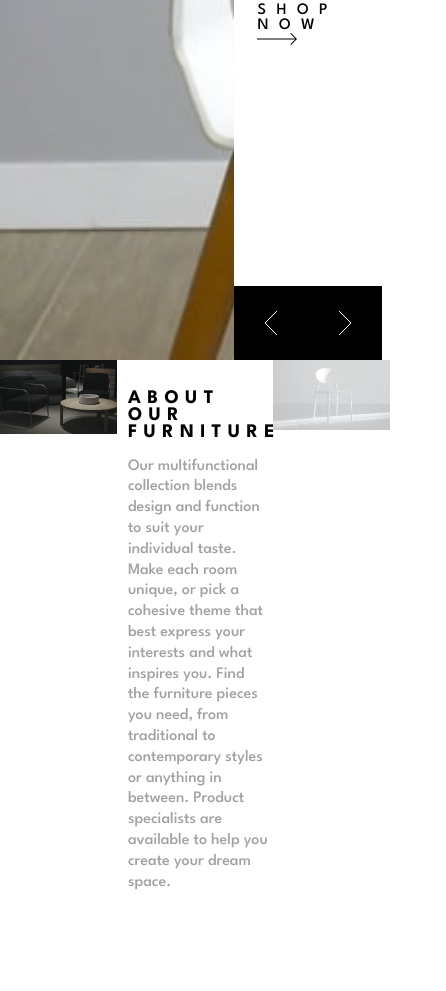
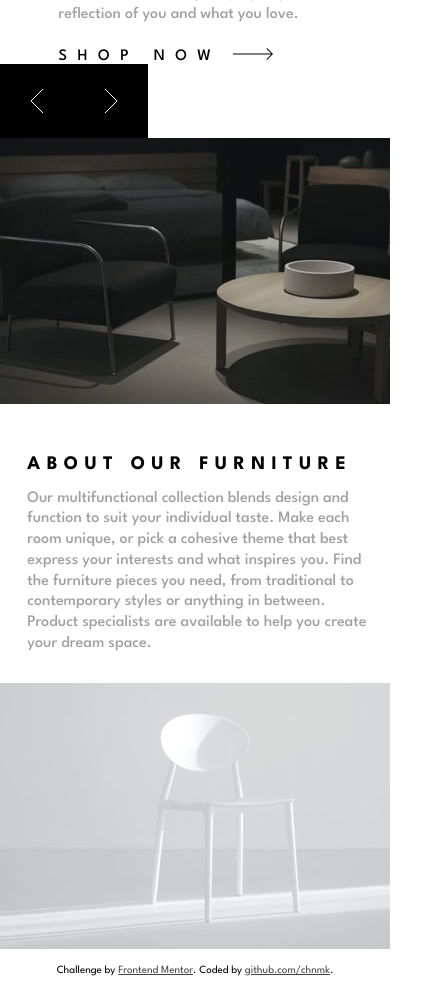
Before and after one commit to chnmk/room-homepage, a website built with webpack: page public/index.html in a window 390 px wide. Shown: the part 749-1740 px from the top of the page, 446 px wide, since content can reach past the window. Before the commit the page ends 1663 px from the top, so only its background shows below. Built offline with nearby package versions, Linux system fonts and the light colour scheme.

Commit message:
style: add basic mobile layout

```diff
--- a/src/components/app.scss
+++ b/src/components/app.scss
@@ -14,6 +14,10 @@ body {
     grid-template-rows: repeat(6, 1fr);
     grid-column-gap: 0px;
     grid-row-gap: 0px;
+    @media screen and (width < 768px) {
+        display: flex;
+        flex-direction: column;
+    }
 }
 
 $dark-gray: hsl(0, 0%, 63%);
@@ -28,10 +32,17 @@ $very-dark-gray: hsl(0, 0%, 27%);
     background-position: left center;
     background-repeat: no-repeat;
     background-image: url("../assets/images/desktop-image-hero-1.jpg");
+    @media screen and (width < 768px) {
+        width: 100%;
+        height: 360px;
+    }
 }
 
 .nav-menu {
     padding: 5% 0 0 5%;
+    @media screen and (width < 768px) {
+        text-align: center;
+    }
 }
 
 %default-link {
@@ -57,6 +68,10 @@ $very-dark-gray: hsl(0, 0%, 27%);
     position: relative;
     top: -34px;
     left: 25px + 50px;
+
+    @media screen and (width < 768px) {
+        display: none;
+    }
 
     &__link-list{
         list-style-type: none;
@@ -153,9 +168,19 @@ $very-dark-gray: hsl(0, 0%, 27%);
 
 .image-about-1 {
     grid-area: 5 / 1 / 7 / 4;
+    /*
     &__img {
+        width: auto;
+        height: 100%;
+    }
+    */
+    background-size: cover;
+    background-position: left center;
+    background-repeat: no-repeat;
+    background-image: url("../assets/images/image-about-dark.jpg");
+    @media screen and (width < 768px) {
         width: 100%;
-        height: auto;
+        height: 266px;
     }
 }
 
@@ -184,9 +209,19 @@ $very-dark-gray: hsl(0, 0%, 27%);
 
 .image-about-2 {
     grid-area: 5 / 8 / 7 / 11;
+    /*
     &__img {
+        width: auto;
+        height: auto;
+    }
+    */
+    background-size: cover;
+    background-position: left center;
+    background-repeat: no-repeat;
+    background-image: url("../assets/images/image-about-light.jpg");
+    @media screen and (width < 768px) {
         width: 100%;
-        height: auto;
+        height: 266px;
     }
 }
 
```
Also changed, not shown: public/index.html (+4 -2 lines), README.md, preview/screenshot.png.
